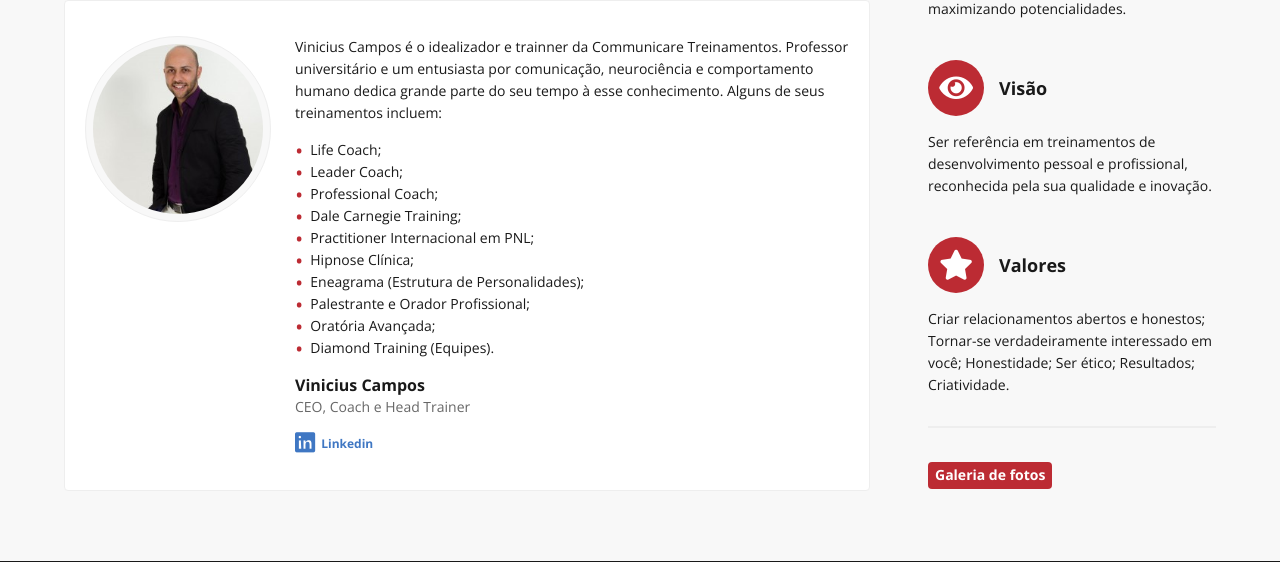
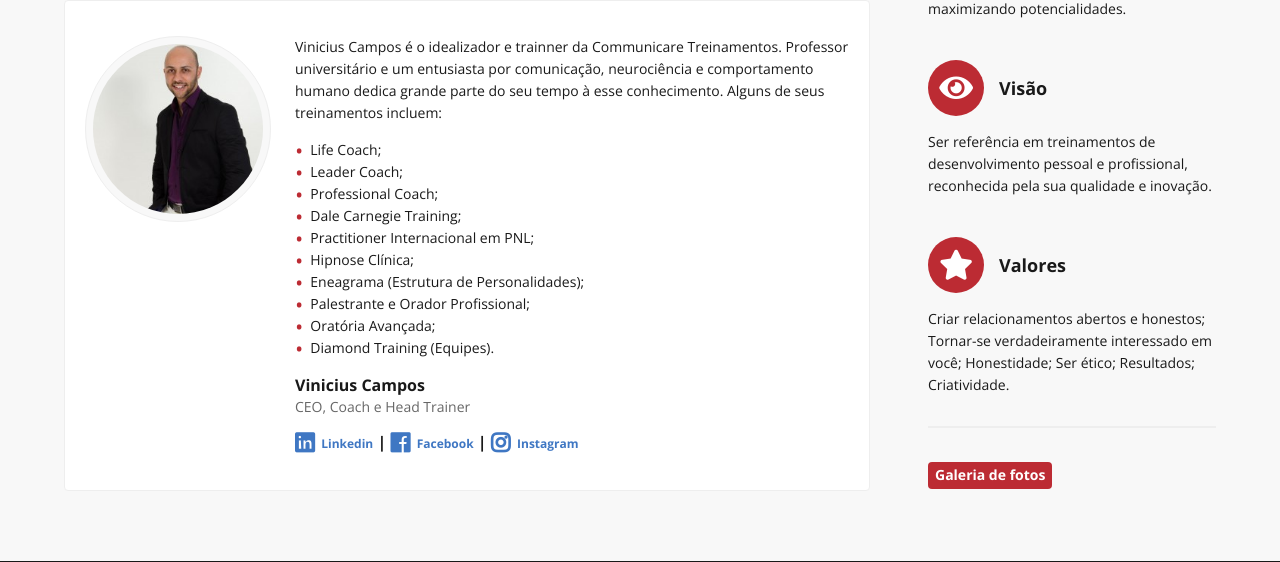
Before and after one commit to ConTTudOweb/CommunicareProject, a Django app: page / in a window 1280 px wide. Shown: the part 2620-3182 px from the top of the page. Run offline with Django 3.2, Linux system fonts and the light colour scheme; data that the repository does not hold is empty; some libraries are stand-ins or nearby versions.

Commit message:
Redes sociais Vinicius

```diff
--- a/templates/index.html
+++ b/templates/index.html
@@ -144,6 +144,12 @@
                   <span>CEO, Coach e Head Trainer</span><br>
                   <a href="https://www.linkedin.com/in/vinicampos/" target="_blank">
                     <i class="fab fa-linkedin"></i> Linkedin
+                  </a> |
+                  <a href="https://www.facebook.com/viniciuscommunicare" target="_blank">
+                    <i class="fab fa-facebook"></i> Facebook
+                  </a> |
+                  <a href="https://www.instagram.com/viniciuscommunicare/" target="_blank">
+                    <i class="fab fa-instagram"></i> Instagram
                   </a>
                 </p>
               </div>
```
